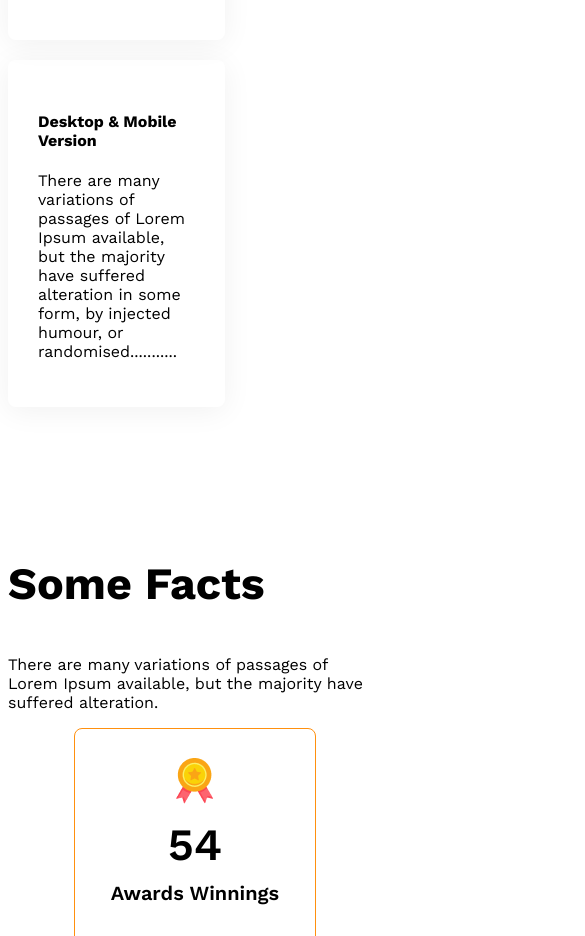
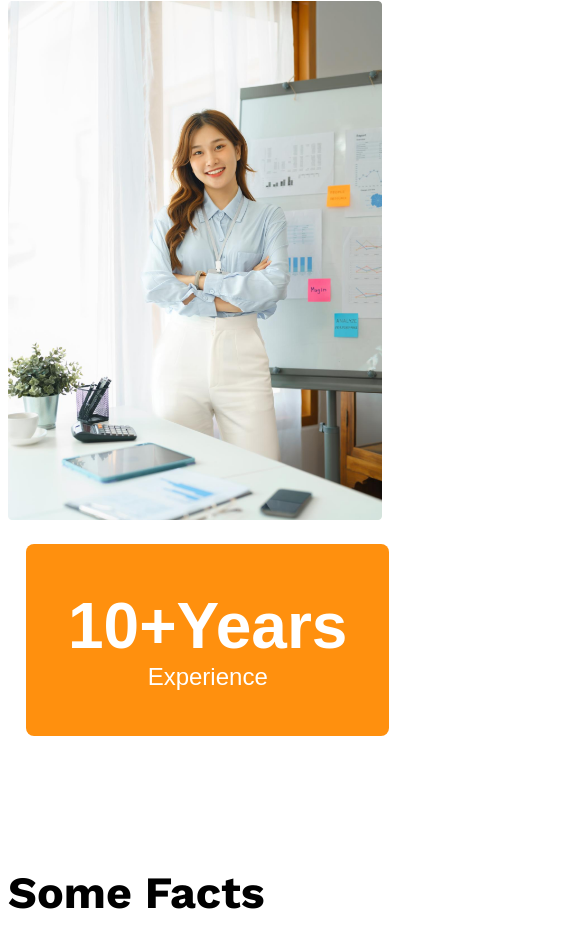
Before and after one commit to rummansaaqeb/g3-architects-website, a plain HTML site: page index.html in a window 390 px wide. Shown: the part 4579-5515 px from the top of the page, 585 px wide, since content can reach past the window. Drawn offline with nearby package versions, Linux system fonts and the light colour scheme.

Commit message:
added experience badge and made features section responsive

```diff
--- a/index.html
+++ b/index.html
@@ -83,7 +83,7 @@
                         majority have suffered alteration in some form, by injected humour, or randomised...........</p>
                 </div>
             </div>
-            <div>
+            <div class="featured-architect">
                 <img src="./images/architect.png" alt="">
                 <button id="experience-badge" class="btn-primary">
                     <span id="experience-year">10+Years</span>
--- a/styles/architects.css
+++ b/styles/architects.css
@@ -146,6 +146,22 @@ main>section {
     border-radius: 8px;
 }
 
+#experience-badge{
+    padding: 45px 42px;
+    font-size: 1.5rem;
+    font-weight: 500;
+    margin-left: -100px;
+    margin-top: -100px;
+}
+
+#experience-year{
+    font-size: 4rem;
+    font-weight: 700;
+}
+.featured-architect img{
+    width: 100%;
+}
+
 /* Some Facts Related Styles */
 .facts-container{
     display: grid;
@@ -194,7 +210,8 @@ main>section {
 
     .navbar,
     .nav-links,
-     .teams {
+     .teams,
+     .features {
         flex-direction: column;
     }
 
@@ -213,6 +230,10 @@ main>section {
         margin-left: 20px;
         text-align: center;
     }
+    #experience-badge{
+        margin-top: 20px;
+        margin-left: 18px;
+    }
     .sponsor-companies{
         justify-items: center;
         gap: 50px;
@@ -221,9 +242,12 @@ main>section {
 
 /* medium size devices */
 @media screen and (min-width: 576px) and (max-width: 992px) {
-    .teams{
+    .teams, .features{
         flex-direction: column;
     }
+    #experience-badge{
+        margin-top: 20px;
+        margin-left: 18px;
 
     .our-features{
         margin: 50 auto;
```
